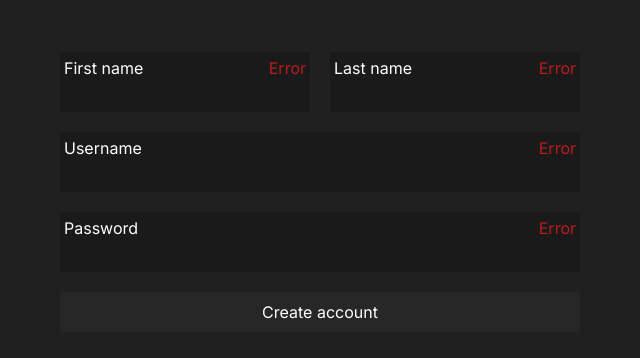
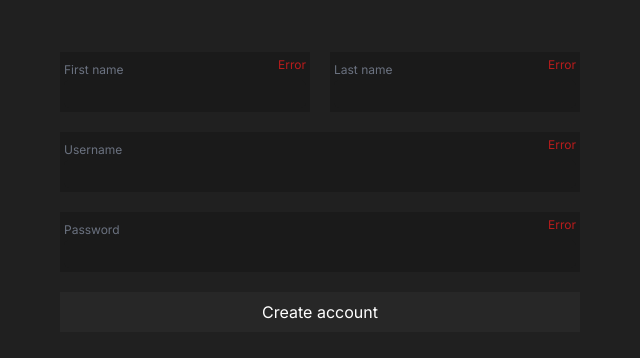
Before and after one commit to witehound/zend, a Next.js app in the folder client/: page /register in a window 1280 px wide. Shown: the part 208-566 px from the top of the page, without its empty margins (320-960 px from the left). Built offline with nearby package versions, Linux system fonts and the light colour scheme.

Commit message:
completed the input feild styling

```diff
--- a/client/src/app/components/InputField.tsx
+++ b/client/src/app/components/InputField.tsx
@@ -5,9 +5,11 @@ export default function InputField({ type, name, placeholder }: IInputesField) {
     <div className="bg-[#1A1A1A] p-1">
       <div className="flex justify-between">
         <div>
-          <label htmlFor={name}>{placeholder}</label>
+          <label htmlFor={name} className=" text-gray-500 text-[12px]">
+            {placeholder}
+          </label>
         </div>
-        <div className=" text-red-700">Error</div>
+        <div className=" text-red-700 text-[12px]">Error</div>
       </div>
       <input
         type={type}
```
